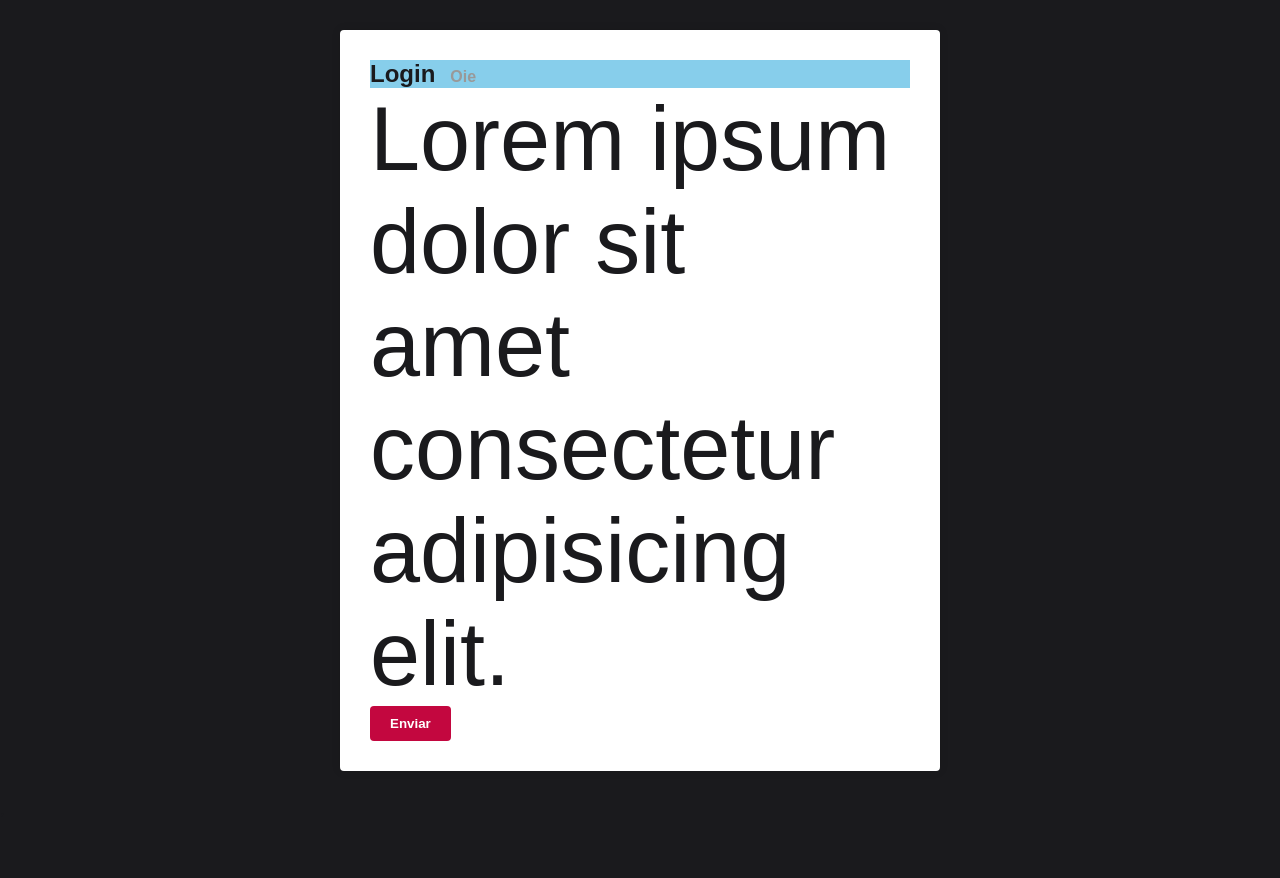
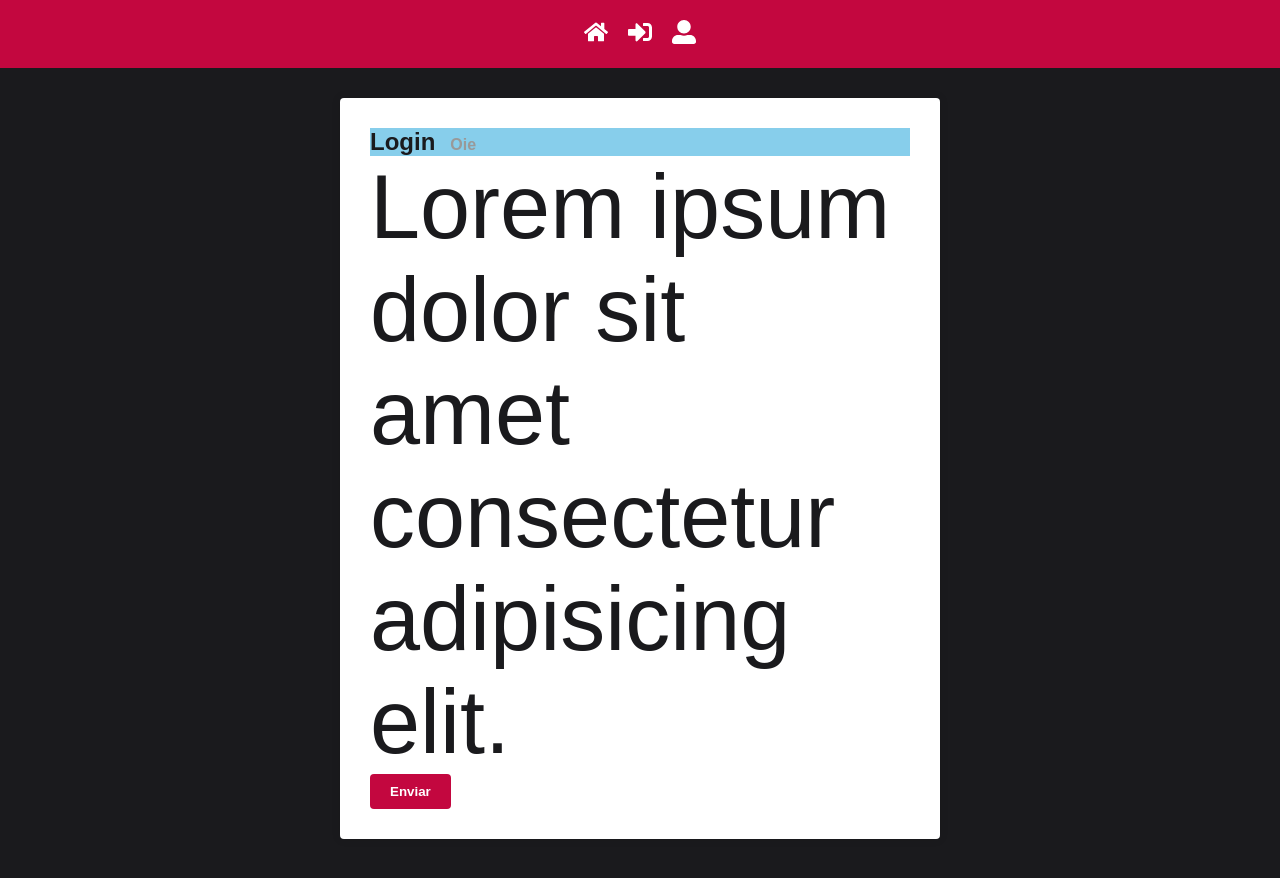
Before and after one commit to gabrielyuske/React-Redux, a React (Create React App) app: page / in a window 1280 px wide. Shown: the top 878 px of the page. Before the commit the page ends 830 px from the top, so only its background shows below. Built offline with nearby package versions, Linux system fonts and the light colour scheme.

Commit message:
Adcionei react-Icons

```diff
--- a/package.json
+++ b/package.json
@@ -8,6 +8,7 @@
     "@testing-library/user-event": "^12.8.3",
     "react": "^17.0.2",
     "react-dom": "^17.0.2",
+    "react-icons": "^4.2.0",
     "react-scripts": "4.0.3",
     "styled-components": "^5.3.1",
     "web-vitals": "^1.1.2"
--- a/src/App.js
+++ b/src/App.js
@@ -1,10 +1,12 @@
 import React from "react";
 import Login from "./pages/Login";
 import Globalstyles from "./styles/Globalstyles";
+import Header from "./components/Header";
 
 function App() {
   return (
     <>
+      <Header />
       <Login />,
       <Globalstyles />
     </>
--- a/src/components/Header/index.js
+++ b/src/components/Header/index.js
@@ -0,0 +1,21 @@
+import React from "react";
+import { FaHome, FaSignInAlt, FaUserAlt } from "react-icons/fa";
+
+import { Nav } from "./styled";
+
+export default function Header() {
+  return (
+    <Nav>
+      <a href="">
+        <FaHome fontSize={24} />
+      </a>
+      <a href="">
+        <FaSignInAlt fontSize={24} />
+      </a>
+      <a href="">
+        <FaUserAlt fontSize={24} />
+      </a>
+
+    </Nav>
+  );
+}
--- a/src/components/Header/styled.js
+++ b/src/components/Header/styled.js
@@ -0,0 +1,17 @@
+import styled from "styled-components";
+import { primaryColor, primaryDark } from "../../config/colors";
+
+export const Nav = styled.nav`
+  background: ${primaryColor};
+  padding: 20px;
+  display: flex;
+  align-items:center;
+  justify-content: center;
+
+  a{
+    color: #fff;
+    margin: 0 10px 0;
+    font-weight: bold;
+  }
+
+`;
```
Also changed, not shown: 1 other file (tests, documents, lock files or other folders).
